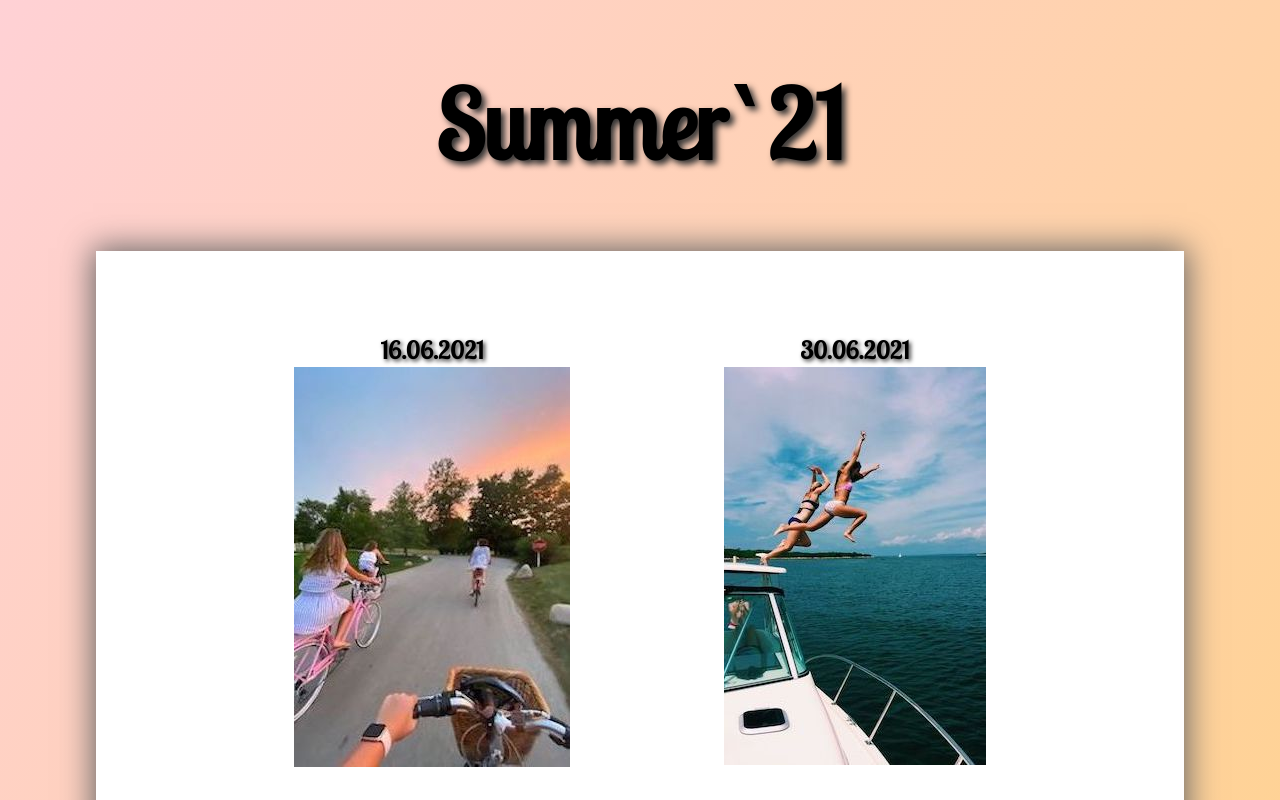
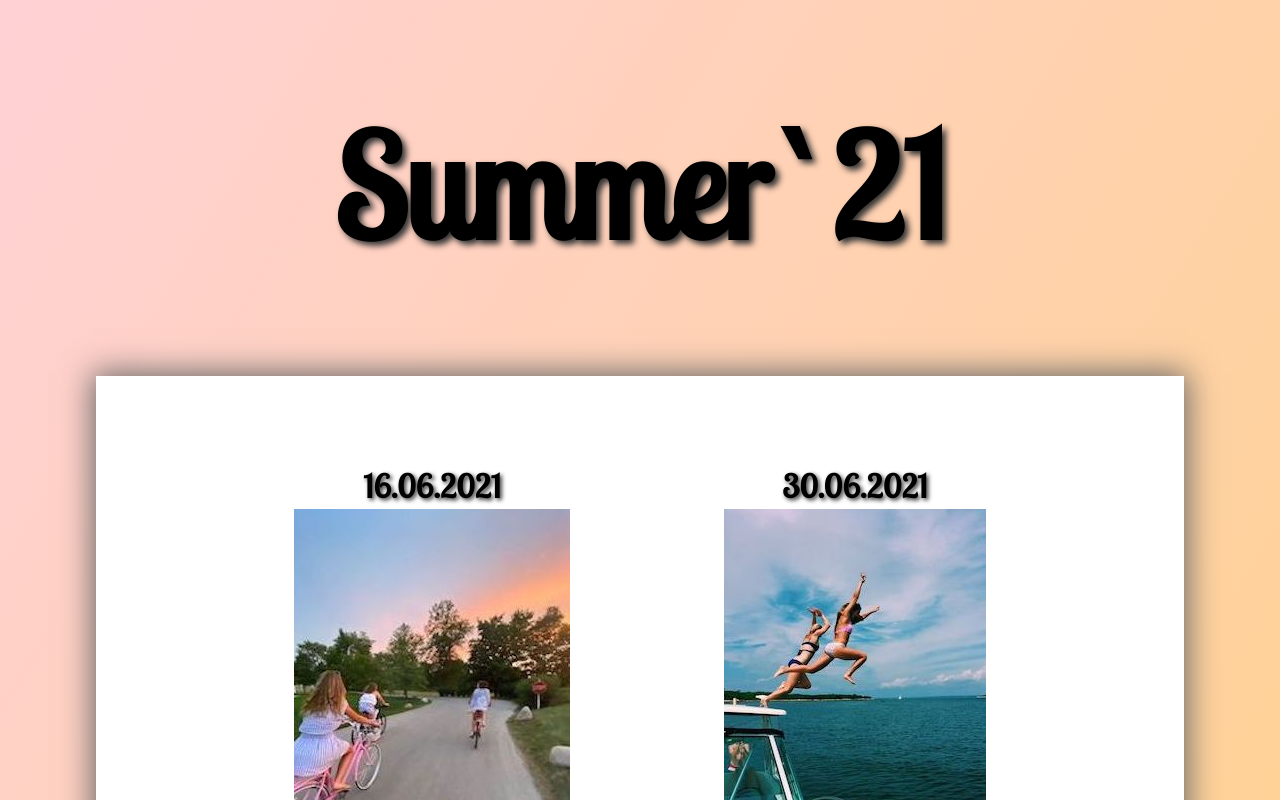
Before and after one commit to siljeflaglien/Webutvikling2a, a plain HTML site: page index.html in a window 1280 px wide. Shown: the top 800 px of the page. Drawn offline with Linux system fonts and the light colour scheme.

Commit message:
font-size endret

```diff
--- a/style.css
+++ b/style.css
@@ -12,7 +12,6 @@
 body {
     background-image: linear-gradient(to bottom right, #FFD1D5, #FFD37C);
     background-repeat: no-repeat;
-
 }
 
 h1 {
@@ -22,6 +21,7 @@ h1 {
     color: black;
     text-shadow: 4px 4px 6px #333;
 }
+
 h2 {
     text-align: center;
     font-size: 1.5rem;
@@ -116,7 +116,12 @@ div.bilde {
     width: 90%;
     height: 60%;
     text-align: center;
-
+  }
+  h1{
+    font-size: 9rem;
+  }
+  h2{
+      font-size: 2rem;
   }
 
 
```
